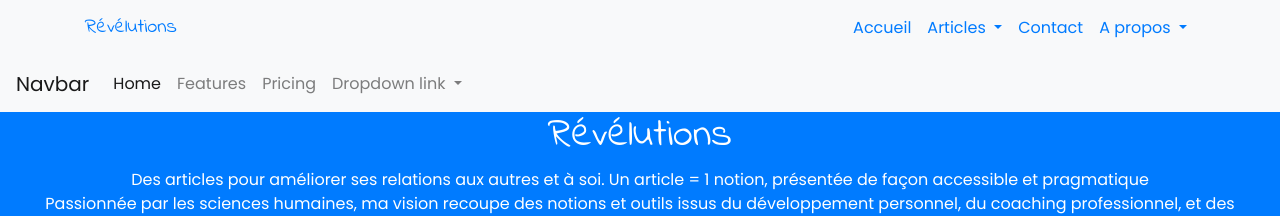
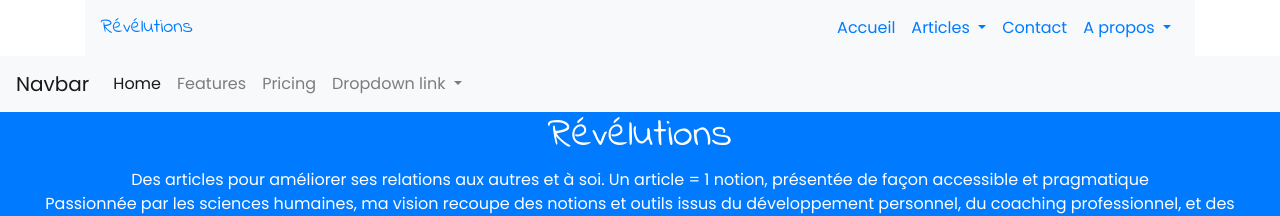
Before and after one commit to OrgaEvolutions/Nathoup.github.io, a Jekyll site: the page built from index.html, in a window 1280 px wide. Shown: the top 216 px of the page. Built offline with Jekyll 4.4.1, drawn with Linux system fonts in a browser that asks for light colours; nearby versions of some CDN libraries; some web fonts are replaced.

Commit message:
Update header.html

```diff
--- a/_includes/header.html
+++ b/_includes/header.html
@@ -1,6 +1,5 @@
-<!--modern business header-->
-<nav class="navbar navbar-expand-lg bg-light">
-      <div class="container">
+<div class="container">
+      <nav class="navbar navbar-expand-lg bg-light">
             <a class="navbar-brand" href="/index.html" style="font-family: 'Indie Flower', cursive;">Révélutions</a>
         <button class="navbar-toggler navbar-toggler-right" type="button" data-toggle="collapse" data-target="#navbarResponsive" aria-controls="navbarResponsive" aria-expanded="false" aria-label="Toggle navigation">
           <span class="navbar-toggler-icon"></span>
@@ -132,5 +131,6 @@
                             </ul>
                         </li>
                     </ul>
+</nav>
+
                 </div>
-</nav>
```
